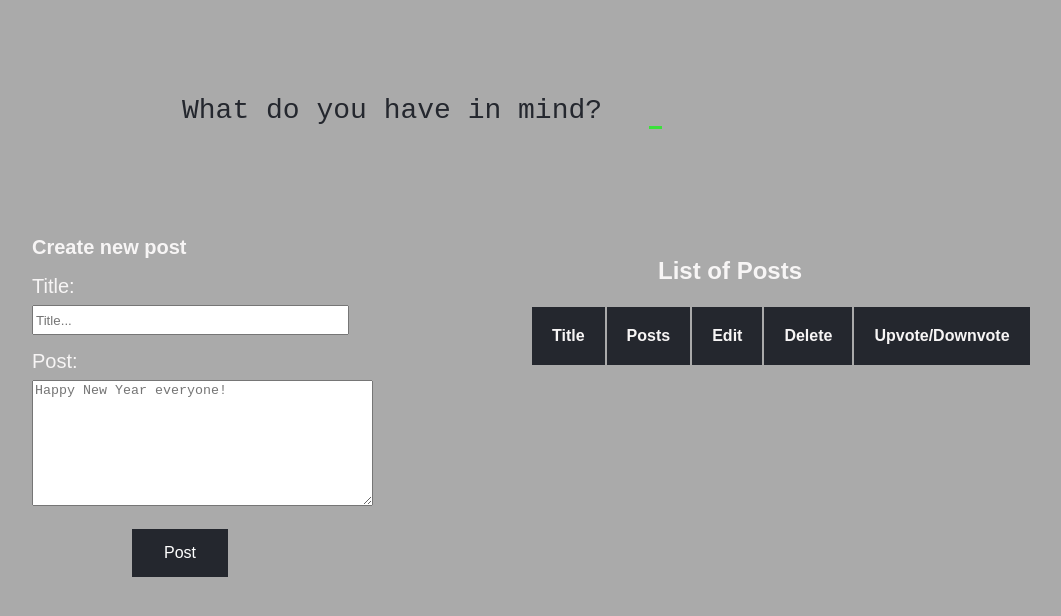
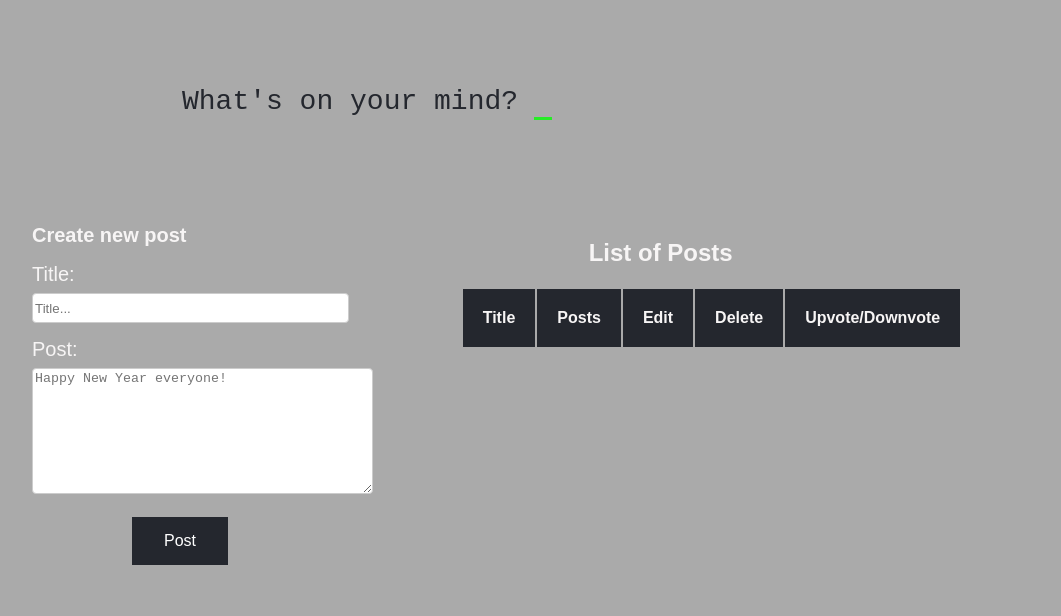
Before and after one commit to aurolazeneli/training-project, a React (Create React App) app in the folder training-project/: page / in a window 1280 px wide. Shown: the top 616 px of the page, without its empty margins (26-1087 px from the left). Built offline with nearby package versions, Linux system fonts and the light colour scheme.

Commit message:
Updating the css.

```diff
--- a/training-project/src/components/Home.js
+++ b/training-project/src/components/Home.js
@@ -88,7 +88,7 @@ class Home extends React.Component {
         return (
 
             <div>
-                <div id="parent">What do you have in mind?<div id="border"></div></div>
+                <div id="parent">What's on your mind?<div id="border"></div></div>
                 <UserPost
                     handleChange={this.handleChange}
                     handleSubmit={this.handleSubmit}
--- a/training-project/src/style.css
+++ b/training-project/src/style.css
@@ -39,6 +39,8 @@ label{
 input,textarea{
   margin-top: 7px;
   margin-bottom: 15px;
+  border: 1px solid #ccc;
+  border-radius: 4px;
 }
 .sub {
   background-color: #24272e;
@@ -129,7 +131,7 @@ td {
   border-bottom: solid 3px rgba(0,255,0,.75);
   position: absolute;
   right: -7px;
-  width: 20px;
+  width: 25px;
 }
 
 /* Animation */
@@ -145,12 +147,12 @@ td {
 
 @keyframes animated-text{
   from{width: 0;}
-  to{width: 480px;}
+  to{width: 370px;}
 }
 
 /* cursor animations */
 
 @keyframes animated-cursor{
-  from{border-bottom-color: rgba(0,255,0,.75);}
+  from{border-bottom-color: rgba(0, 255, 0, 0.89);}
   to{border-bottom-color: transparent;}
 }
```
